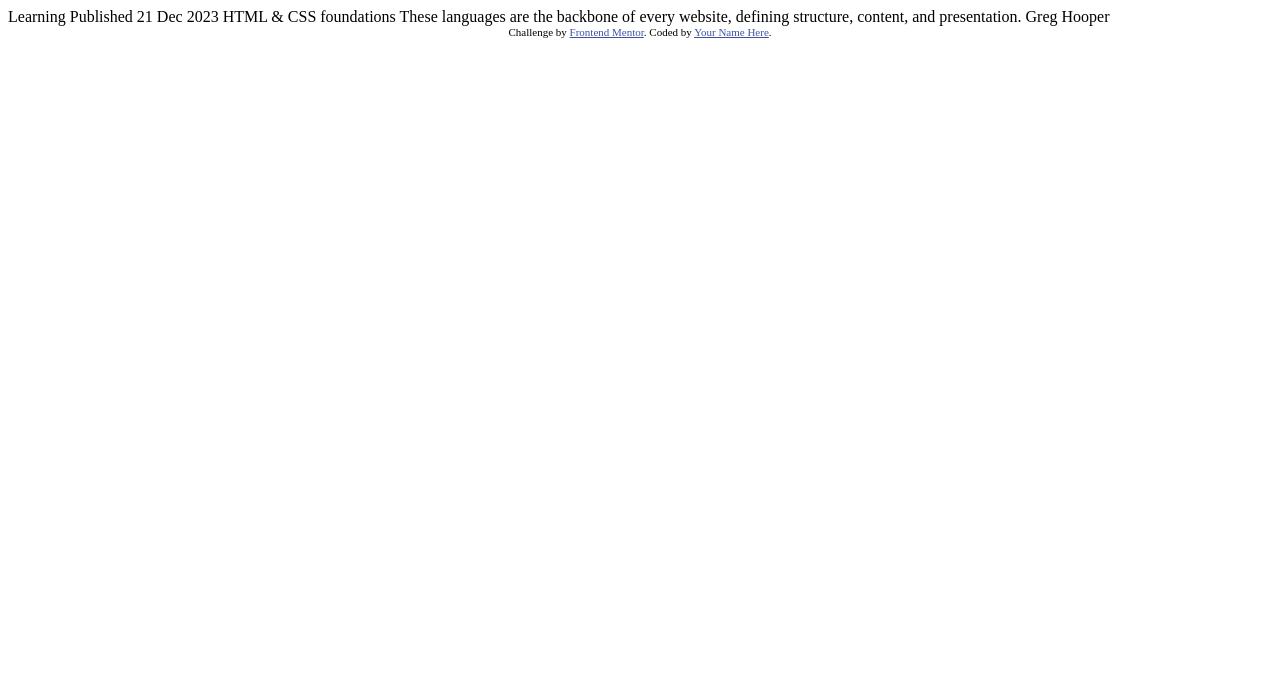
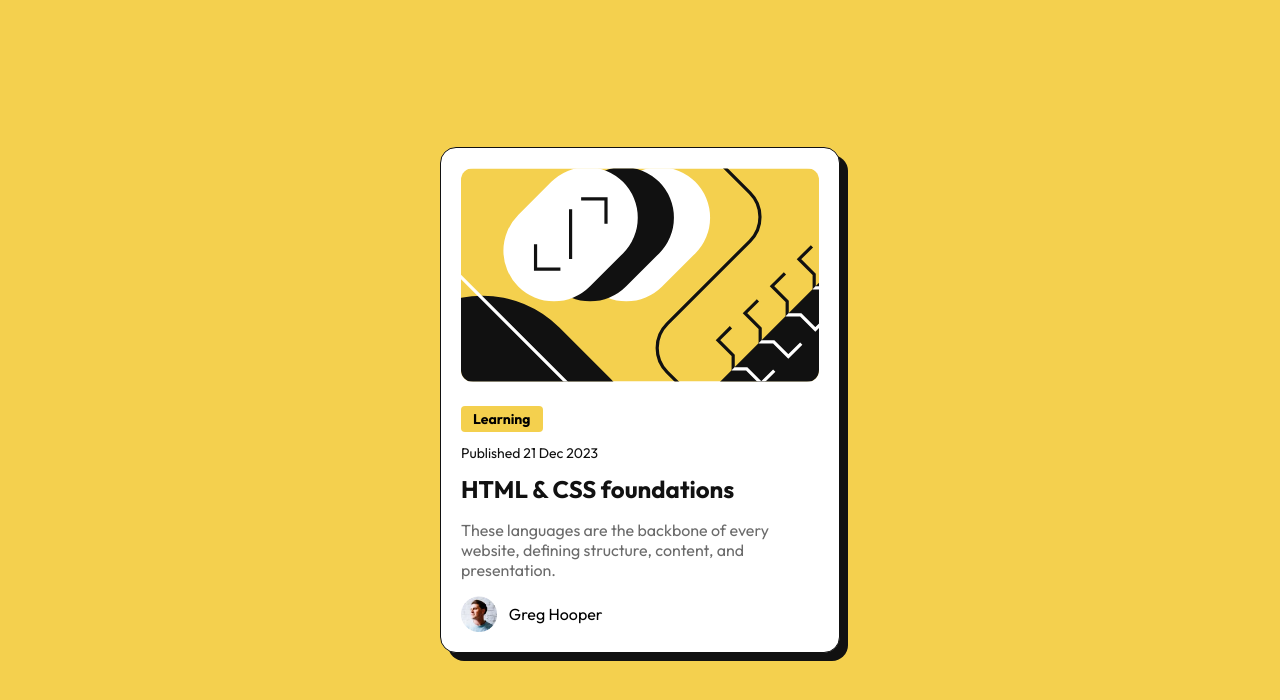
Before and after one commit to TheSeemonsterOG/blog-preview-card, a plain HTML site: page index.html in a window 1280 px wide. Drawn offline with Linux system fonts and the light colour scheme.

Commit message:
w/o font

```diff
--- a/index.html
+++ b/index.html
@@ -1,34 +1,29 @@
 <!DOCTYPE html>
 <html lang="en">
 <head>
-  <meta charset="UTF-8">
-  <meta name="viewport" content="width=device-width, initial-scale=1.0"> <!-- displays site properly based on user's device -->
-
-  <link rel="icon" type="image/png" sizes="32x32" href="./assets/images/favicon-32x32.png">
-
-  <title>Frontend Mentor | Blog preview card</title>
-
-  <!-- Feel free to remove these styles or customise in your own stylesheet 👍 -->
-  <style>
-    .attribution { font-size: 11px; text-align: center; }
-    .attribution a { color: hsl(228, 45%, 44%); }
-  </style>
+<meta charset="utf-8" />
+<meta name="viewport" content="width=device-width, initial-scale=1" />
+<title>Blog preview card</title>
+<link rel="preconnect" href="https://fonts.googleapis.com">
+<link rel="preconnect" href="https://fonts.gstatic.com" crossorigin>
+<link href="https://fonts.googleapis.com/css2?family=Outfit:wght@300;400;700&display=swap" rel="stylesheet">
+<link rel="stylesheet" href="style.css">
 </head>
-<body>
-
-  Learning
-
-  Published 21 Dec 2023
-
-  HTML & CSS foundations
-
-  These languages are the backbone of every website, defining structure, content, and presentation.
-
-  Greg Hooper
-
-  <div class="attribution">
-    Challenge by <a href="https://www.frontendmentor.io?ref=challenge" target="_blank">Frontend Mentor</a>.
-    Coded by <a href="#">Your Name Here</a>.
-  </div>
-</body>
+  <body>
+    <main>
+      <article class="card">
+      <img class="card-img" src="assets/images/illustration-article.svg" alt="Abstract geometric illustration" />
+        <div class="card-body">
+        <span class="tag">Learning</span>
+          <p class="date">Published 21 Dec 2023</p>
+          <h1 class="title">HTML & CSS foundations</h1>
+          <p class="desc">These languages are the backbone of every website, defining structure, content, and presentation.</p>
+          <div class="author">
+          <img class="avatar" src="/assets/images/image-avatar.webp" alt="Author Greg Hooper">
+          <span class="name">Greg Hooper</span>
+          </div>
+        </div>
+      </article>
+    </main>
+  </body>
 </html>
--- /dev/null
+++ b/style.css
@@ -0,0 +1,86 @@
+:root {
+--yellow: #f4d04e;
+--black: #111;
+--white: #fff;
+--gray: #6b6b6b;
+}
+
+
+body {
+margin: 0;
+font-family: 'Outfit', system-ui, sans-serif;
+background: var(--yellow);
+display: grid;
+place-items: center;
+min-height: 100vh;
+}
+
+
+main {
+width: 100%;
+max-width: 400px;
+}
+
+
+.card {
+background: var(--white);
+border: 1px solid var(--black);
+border-radius: 16px;
+padding: 20px;
+box-shadow: 8px 8px 0 var(--black);
+}
+
+
+.card-img {
+width: 100%;
+border-radius: 12px;
+margin-bottom: 20px;
+}
+
+
+.author {
+  display: flex;
+  align-items: center;
+  gap: 12px;
+}
+
+.tag {
+display: inline-block;
+background: var(--yellow);
+padding: 4px 12px;
+border-radius: 4px;
+font-size: 14px;
+font-weight: 700;
+margin-bottom: 12px;
+}
+
+
+.date {
+font-size: 14px;
+margin: 0 0 12px;
+color: var(--black);
+}
+
+
+.title {
+font-size: 24px;
+font-weight: 700;
+margin: 0 0 12px;
+color: var(--black);
+cursor: pointer;
+transition: color 0.2s ease-in-out;
+}
+
+
+.title:hover {
+color: var(--yellow);
+}
+
+
+.desc {
+    color: var(--gray);
+}
+
+.avatar {
+    width: 10%;
+}
```
